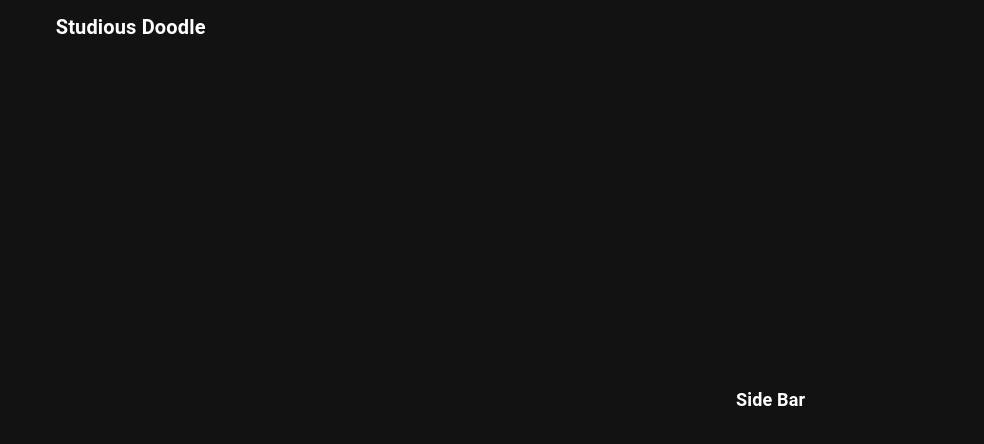
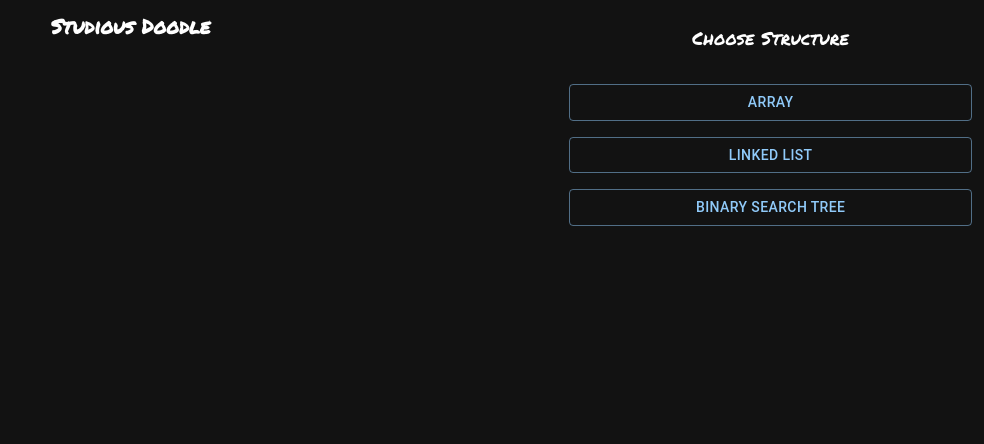
Before and after one commit to Chetan-Satpute/studious-doodle, a React (Vite) app in the folder app/: page / in a window 1280 px wide. Shown: the top 444 px of the page, without its empty margins (296-1280 px from the left). Built offline with nearby package versions, Linux system fonts and the light colour scheme.

Commit message:
Added Permanent marker font and added choose structure view

```diff
--- a/app/package.json
+++ b/app/package.json
@@ -15,6 +15,7 @@
   "dependencies": {
     "@emotion/react": "^11.11.1",
     "@emotion/styled": "^11.11.0",
+    "@fontsource/permanent-marker": "^5.0.8",
     "@mui/icons-material": "^5.14.13",
     "@mui/material": "^5.14.13",
     "@reduxjs/toolkit": "^1.9.7",
--- a/app/src/components/Header.tsx
+++ b/app/src/components/Header.tsx
@@ -1,7 +1,7 @@
 function Header() {
   return (
-    <header className="flex justify-around">
-      <h1 className="text-xl">Studious Doodle</h1>
+    <header className="flex justify-around p-3">
+      <h1 className="text-xl font-permanent-marker m-0">Studious Doodle</h1>
     </header>
   );
 }
--- a/app/src/components/SideBar.tsx
+++ /dev/null
@@ -1,9 +0,0 @@
-function SideBar() {
-  return (
-    <aside className="h-3/5 w-full lg:h-full lg:w-1/3 flex justify-center items-center">
-      <h2 className="text-lg">Side Bar</h2>
-    </aside>
-  );
-}
-
-export default SideBar;
--- /dev/null
+++ b/app/src/components/SideBar/ChooseStructureView.tsx
@@ -0,0 +1,27 @@
+import Button from '@mui/material/Button';
+
+function ChooseStructureView() {
+  return (
+    <aside className="h-3/5 w-full lg:h-full lg:w-1/3 flex flex-col gap-5 p-3">
+      <div className="p-3">
+        <h2 className="text-lg m-0 text-center font-permanent-marker font-normal">
+          Choose Structure
+        </h2>
+      </div>
+
+      <div className="flex-1 flex gap-4 flex-col overflow-auto no-scrollbar">
+        <Button className="w-full" variant="outlined">
+          Array
+        </Button>
+        <Button className="w-full" variant="outlined">
+          Linked List
+        </Button>
+        <Button className="w-full" variant="outlined">
+          Binary Search Tree
+        </Button>
+      </div>
+    </aside>
+  );
+}
+
+export default ChooseStructureView;
--- /dev/null
+++ b/app/src/components/SideBar/index.tsx
@@ -0,0 +1,7 @@
+import ChooseStructureView from './ChooseStructureView';
+
+function SideBar() {
+  return <ChooseStructureView />;
+}
+
+export default SideBar;
--- a/app/src/index.css
+++ b/app/src/index.css
@@ -5,3 +5,14 @@
 #root {
   @apply select-none;
 }
+
+/* Hide scrollbar for Chrome, Safari and Opera */
+.no-scrollbar::-webkit-scrollbar {
+  display: none;
+}
+
+/* Hide scrollbar for IE, Edge and Firefox */
+.no-scrollbar {
+  -ms-overflow-style: none; /* IE and Edge */
+  scrollbar-width: none; /* Firefox */
+}
--- a/app/src/main.tsx
+++ b/app/src/main.tsx
@@ -8,6 +8,7 @@ import App from './App.tsx';
 
 import {muiTheme} from './theme.ts';
 
+import '@fontsource/permanent-marker';
 import './index.css';
 
 ReactDOM.createRoot(document.getElementById('root')!).render(
--- a/app/tailwind.config.js
+++ b/app/tailwind.config.js
@@ -3,7 +3,11 @@ export default {
   content: ['./index.html', './src/**/*.{js,ts,jsx,tsx}'],
   important: '#root',
   theme: {
-    extend: {},
+    extend: {
+      fontFamily: {
+        'permanent-marker': ['Permanent Marker', 'sans-serif'],
+      },
+    },
   },
   plugins: [],
   corePlugins: {
```
Also changed, not shown: 1 other file (tests, documents, lock files or other folders).
